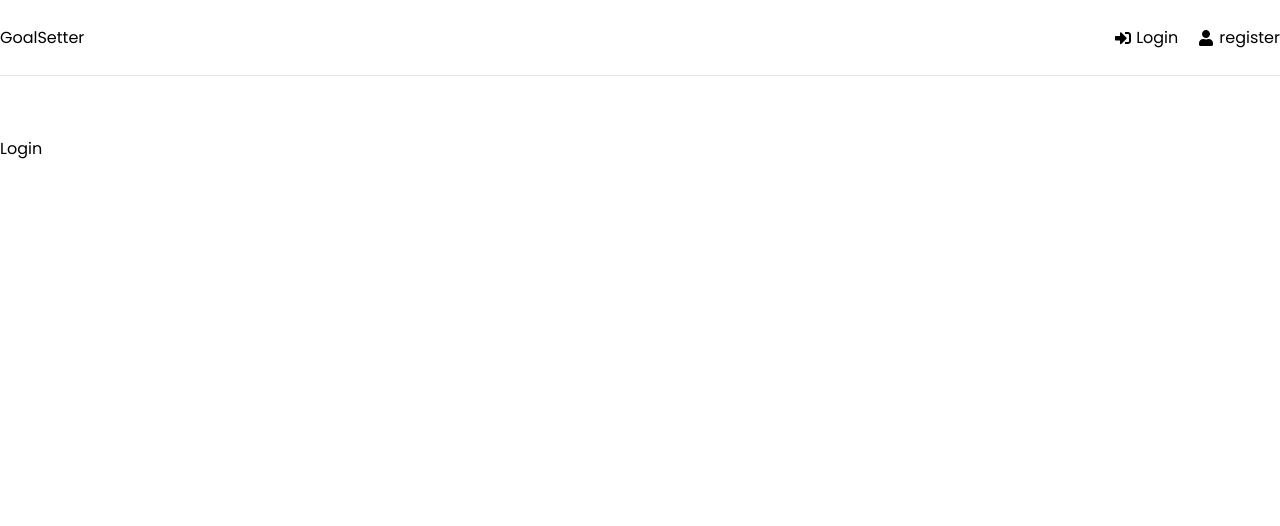
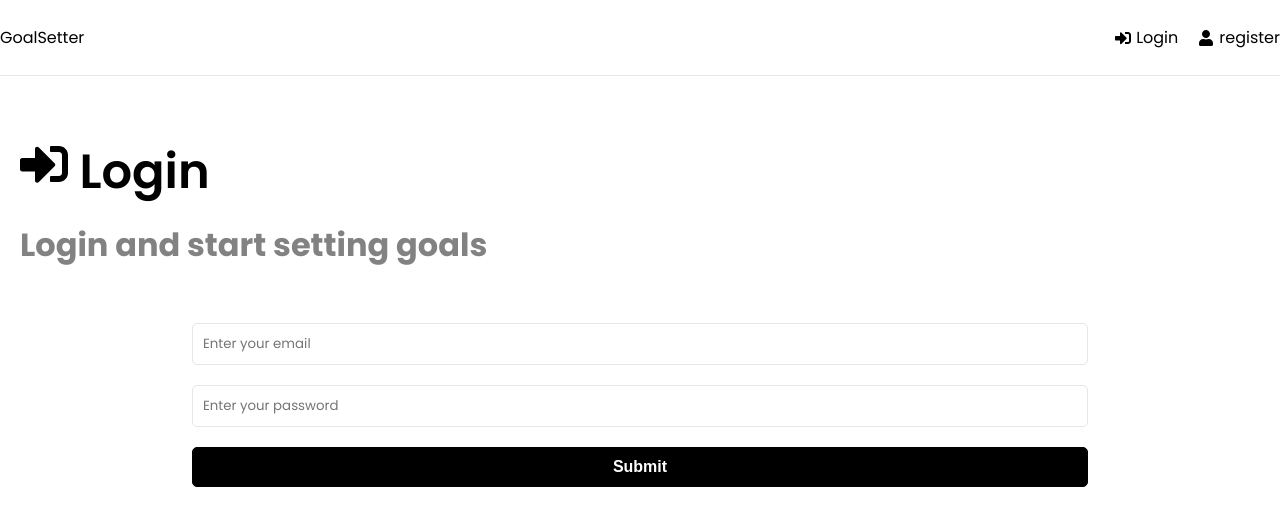
Before and after one commit to tiukenywil11/mern-stack-demo, a React (Create React App) app in the folder frontend/: page /login in a window 1280 px wide. Shown: the top 526 px of the page. Built offline with nearby package versions, Linux system fonts and the light colour scheme.

Commit message:
Appended the following file for login page UI, and front end functions: Login.jsx

```diff
--- a/frontend/src/pages/Login.jsx
+++ b/frontend/src/pages/Login.jsx
@@ -1,7 +1,85 @@
-function Login() {
+// import react states
+import { useState, useEffect } from 'react'
+// import icons from react icons, fontawesome
+import { FaSignInAlt } from 'react-icons/fa';
+
+function Register() {
+  // initialize state of login form
+  const [formData, setFormData] = useState({
+    email: '',
+    password: '',
+  })
+
+  // destructure forData to use variables individually
+  const { email, password } = formData;
+
+  // create a function onChange
+  const onChange = (e) => {
+    // calling setFormData, passing an object
+    // '...prevState' gets all values and attributes of the previous variable
+    // get key via the 'name' variable [e.target.name]
+    setFormData((prevState) => ({
+      ...prevState,
+      [e.target.name]: e.target.value,
+    }))
+  }
+
+  // create a function onChange
+  const onSubmit = (e) => {
+    e.preventDefault();
+  }
+
+  // login page should ask for login credentials
   return (
-    <div>Login</div>
+    <>
+      <section className='heading'>
+        <h1>
+          <FaSignInAlt/> Login
+        </h1>
+        <p> Login and start setting goals </p>
+      </section>
+
+      <section className='form'>
+        <form onSubmit={onSubmit}>
+
+          <div className='form-group'>
+            <input
+              type='text'
+              className='form-control'
+              id='email'
+              name='email'
+              value={email}
+              placeholder='Enter your email'
+              onChange={onChange}
+            />
+          </div>
+
+          <div className='form-group'>
+            <input
+              type='password'
+              className='form-control'
+              id='password'
+              name='password'
+              value={password}
+              placeholder='Enter your password'
+              onChange={onChange}
+            />
+          </div>
+
+          <div className='form-group'>
+            <button
+              type='submit'
+              className='btn btn-block'
+            >
+              Submit
+            </button>
+          </div>
+
+        </form>
+      </section>
+
+    </>
   )
 }
 
-export default Login
+export default Register
--- a/frontend/src/pages/Register.jsx
+++ b/frontend/src/pages/Register.jsx
@@ -20,6 +20,7 @@
   const onChange = (e) => {
     // calling setFormData, passing an object
     // '...prevState' gets all values and attributes of the previous variable
+    // get key via the 'name' variable [e.target.name]
     setFormData((prevState) => ({
       ...prevState,
       [e.target.name]: e.target.value,
```
